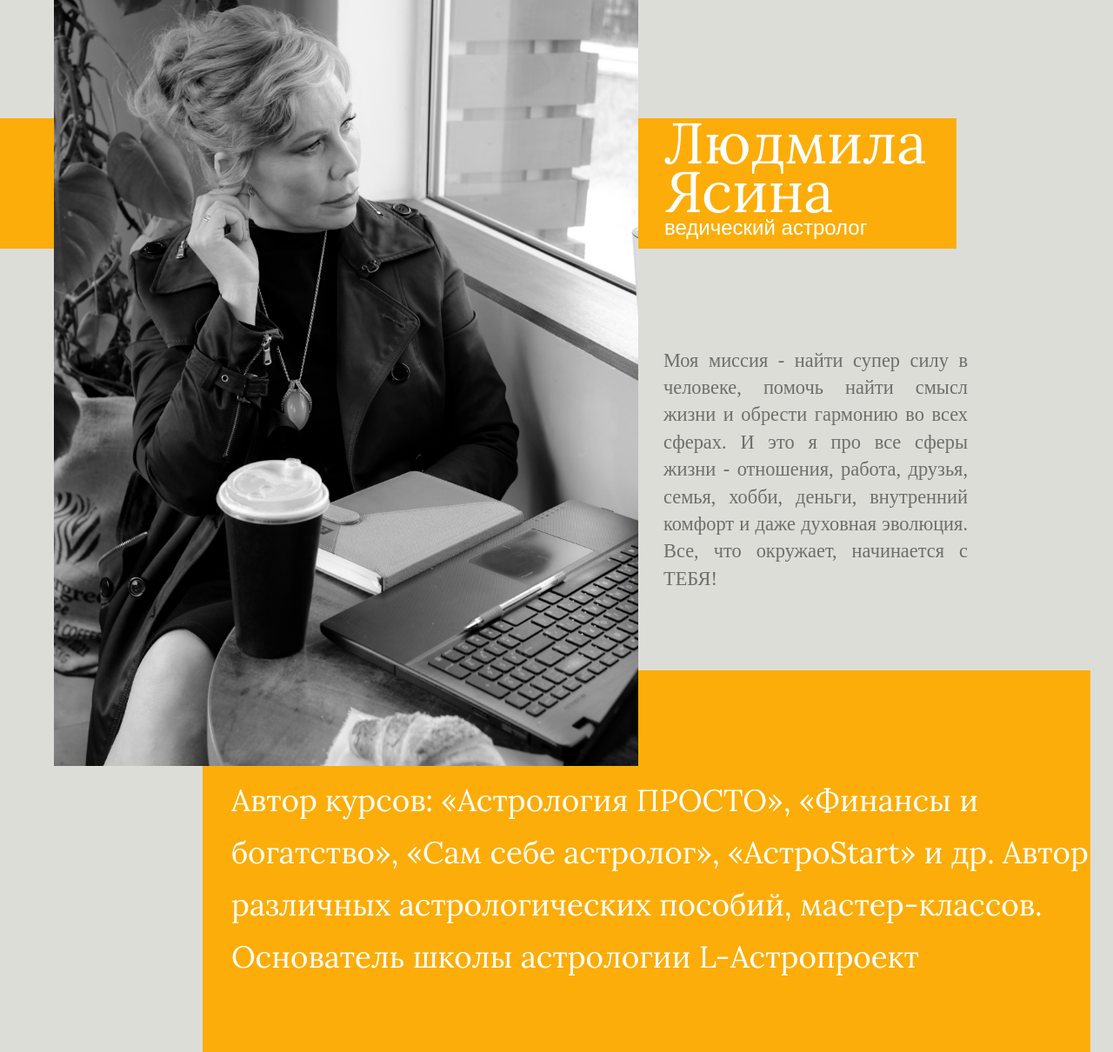
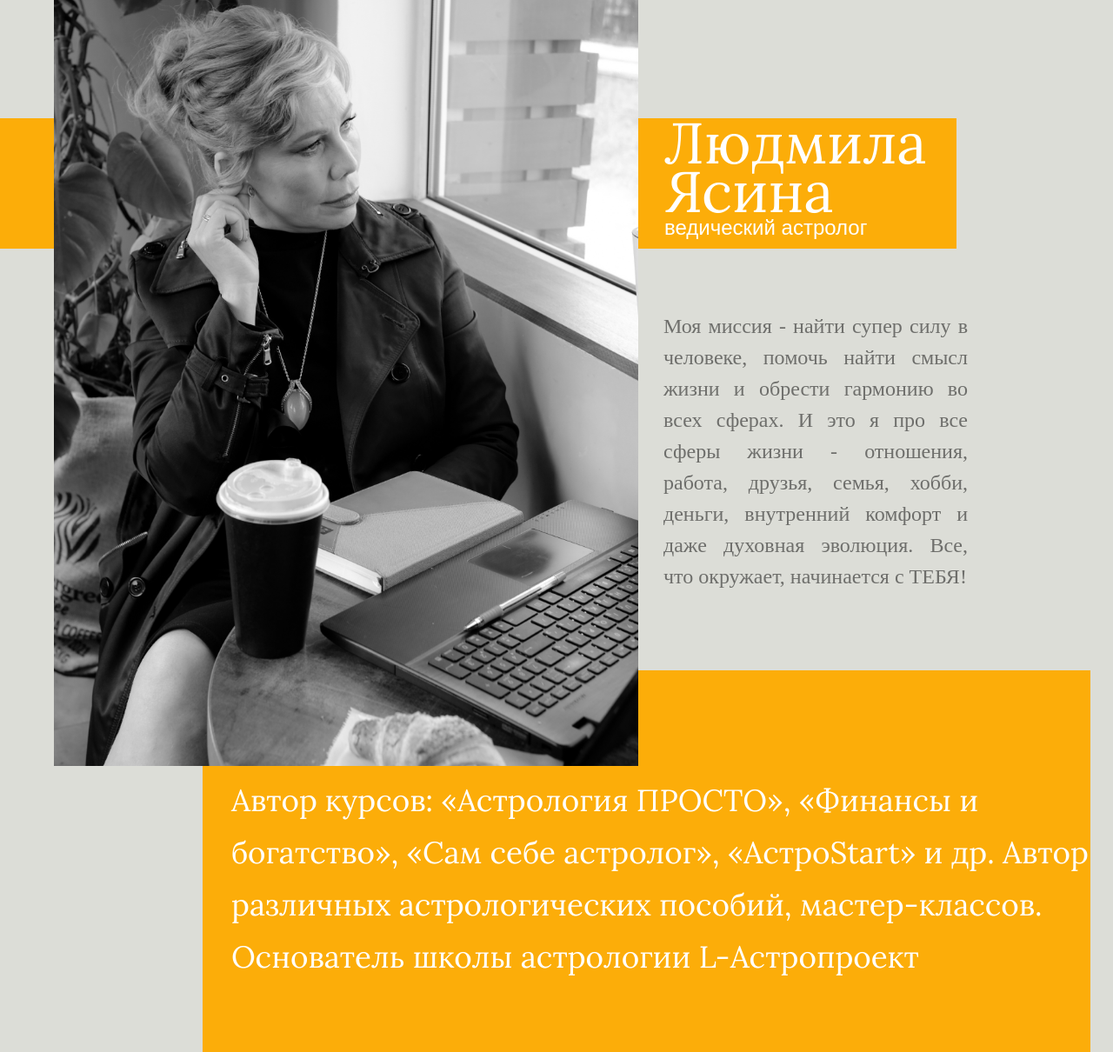
Before and after one commit to Tishe698/lololo, a Django app: page /about_me in a window 1280 px wide; the page is wider, and only the part inside the window is pictured. Shown: the part 139-1349 px from the top of that part at 87% size. Run offline with Django 4.2, Linux system fonts and the light colour scheme; some libraries are stand-ins or nearby versions; some web fonts are replaced.

Commit message:
title logo

```diff
--- a/sait/static/css/about_me.css
+++ b/sait/static/css/about_me.css
@@ -90,15 +90,15 @@ font-family: 'Lora', serif;
 /* текст справа */
 .text_missia {
     font-family: 'Headland One', serif;
-    line-height: 1.4;
+    line-height: 1.5;
     color: rgba(0, 0, 0, 0.5);
     text-align: justify;
     position: absolute;
     width: 350px;
-    font-size: 1.4rem; /* Use a relative unit like rem */
+    font-size: 1.5rem;
     left: 763px;
     bottom: 200px;
-    height: auto; /* or remove the height property altogether */
+    height: auto;
 }
 
 /* фотография */
@@ -135,11 +135,11 @@ font-family: 'Lora', serif;
 .zapis_kons {
     position: absolute;
     color: #FFFFFF;
-    font-size: 1.8em;
-    margin-left: 0.5em;
-    margin-top: 0.7em;
+    font-size: 1.8rem;
+    margin-left: 0.5rem;
+    margin-top: 1.2rem;
     font-family: 'Headland One', sans-serif;
-    width: 14em;
+    width: 18em;
 }
 
 
```
